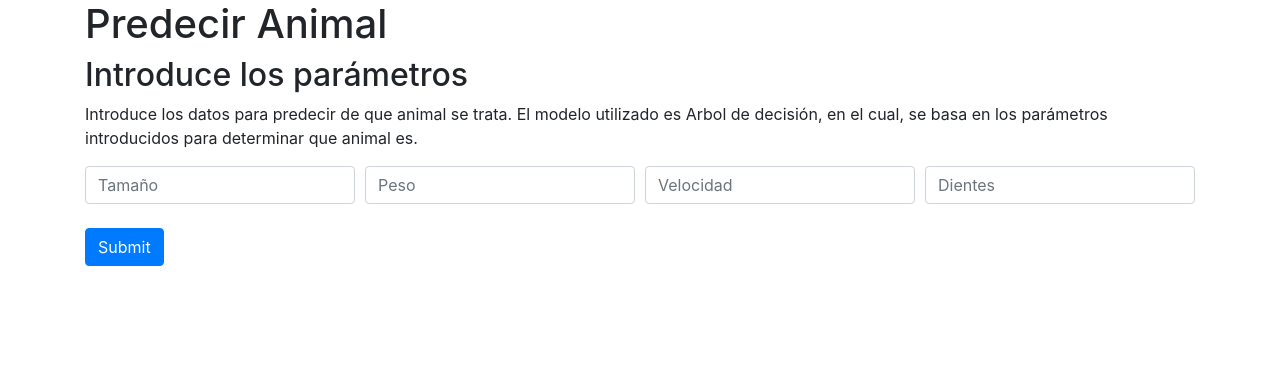
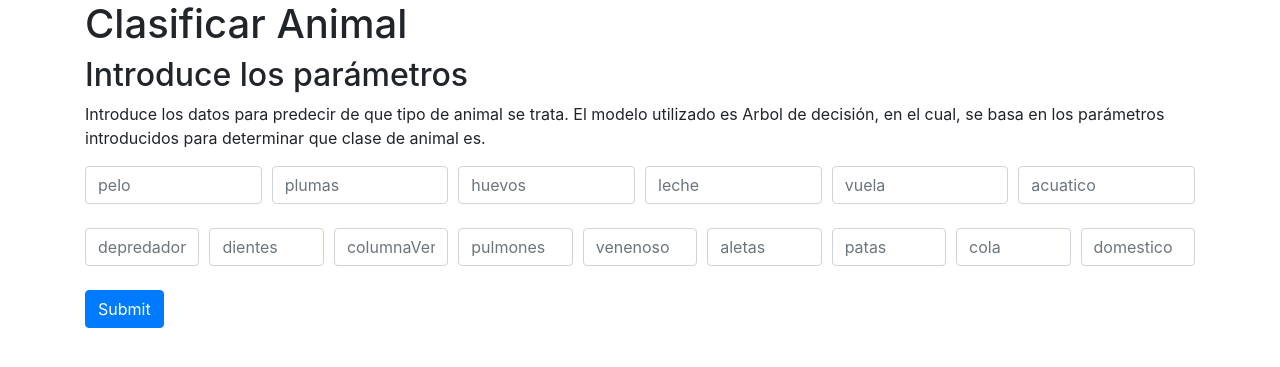
Before and after one commit to manumonforte/webApp, a Flask app: page /predecir_animal in a window 1280 px wide. Shown: the top 367 px of the page. Run offline with Flask 2, Linux system fonts and the light colour scheme; parts of the project's set-up code (start-up, migrations or seed data) failed here and were passed over; some libraries are stand-ins or nearby versions.

Commit message:
model animals implemented

```diff
--- a/main.py
+++ b/main.py
@@ -1,5 +1,14 @@
 from flask import Flask, render_template, request
+from sklearn.externals import joblib
+import pandas as pd
 
+'''FUNCIONES DE AYUDA'''
+def comprobarDatos(info):
+   for i in info.keys():
+       try:
+           value = int(info.get(i,""))
+       except:
+            print("ATENCIÓN: Debe ingresar un número entero.")
 
 '''Definimos la aplicación'''
 app = Flask(__name__)
@@ -22,17 +31,36 @@ def predecir_animal():
 @app.route('/send', methods=['GET', 'POST'])
 def form_animal():
     if request.method=='POST':
-        param1 = request.form['Param1']
-        param2 = request.form['Param2']
-        param3 = request.form['Param3']
-        param4 = request.form['Param4']
+        info = {
+        'pelo' : request.form['pelo'],
+        'plumas' : request.form['plumas'],
+        'huevos' : request.form['huevos'],
+        'leche' : request.form['leche'],
+        'vuela' : request.form['vuela'],
+        'acuatico' : request.form['acuatico'],
+        'depredador' : request.form['depredador'],
+        'dientes' : request.form['dientes'],
+        'columnaVertebral' : request.form['columnaVertebral'],
+        'pulmones' : request.form['pulmones'],
+        'venenoso' : request.form['venenoso'],
+        'aletas' : request.form['aletas'],
+        'patas' : request.form['patas'],
+        'cola' : request.form['cola'],
+        'domestico' : request.form['domestico']
+        }
+        '''Cargamos modelo y predecimos'''
+        modelo = joblib.load('pipeline_animales.pkl')
+        try:
+            comprobarDatos(info)
+            animalPredicho = modelo.predict(pd.DataFrame(info,index=[0]))
+            info_animales = pd.read_csv('dataset/class.csv',header=None)
 
-        return render_template('respuesta_animal.html',param1=param1,
-                               param2=param2,param3=param3,
-                               param4=param4)
+            animalPredicho = info_animales.loc[animalPredicho[0],:]
 
-
-
+            return render_template('RESPUESTA_ANIMAL.html',clase=animalPredicho[2],
+                               numero = animalPredicho[1],ejemplos = animalPredicho[3])
+        except ValueError:
+            return render_template('errores.html')
 
 if __name__ == '__main__':
     app.run(debug=False)
--- a/templates/predecir_animal.html
+++ b/templates/predecir_animal.html
@@ -1,30 +1,66 @@
 <!DOCTYPE html>
 <html>
     <head>
-        <title>Predecir animal</title>
+        <title>Clasificar animal</title>
         <link rel="stylesheet" href="https://stackpath.bootstrapcdn.com/bootstrap/4.3.1/css/bootstrap.min.css" integrity="sha384-ggOyR0iXCbMQv3Xipma34MD+dH/1fQ784/j6cY/iJTQUOhcWr7x9JvoRxT2MZw1T" crossorigin="anonymous">
     </head>
     <body>
-        <div class="container">
-                <h1>Predecir Animal</h1>
+        <div class="container" width=100% heigth=100%>
+            <h1>Clasificar Animal</h1>
             <h2>Introduce los parámetros</h2>
-                    <p>Introduce los datos para predecir de que animal se trata. El modelo utilizado
+            <p>Introduce los datos para predecir de que tipo de animal se trata. El modelo utilizado
             es Arbol de decisión, en el cual, se basa en los parámetros introducidos para
-                    determinar que animal es.
+            determinar que clase de animal es.
             </p>
             <form method="POST" action="/send">
             <div class="form-row">
                 <div class="col">
-                            <input type="text" class="form-control" placeholder="Tamaño" name="Param1">
+                    <input type="text" class="form-control" placeholder="pelo" name="pelo">
                 </div>
                 <div class="col">
-                             <input type="text" class="form-control" placeholder="Peso" name="Param2">
+                    <input type="text" class="form-control" placeholder="plumas" name="plumas">
                 </div>
                 <div class="col">
-                                <input type="text" class="form-control" placeholder="Velocidad" name="Param3">
+                    <input type="text" class="form-control" placeholder="huevos" name="huevos">
                 </div>
                 <div class="col">
-                                <input type="text" class="form-control" placeholder="Dientes" name="Param4">
+                    <input type="text" class="form-control" placeholder="leche" name="leche">
+                </div>
+                <div class="col">
+                    <input type="text" class="form-control" placeholder="vuela" name="vuela">
+                </div>
+                <div class="col">
+                    <input type="text" class="form-control" placeholder="acuatico" name="acuatico">
+                </div>
+            </div>
+            <br>
+            <div class="form-row">
+                <div class="col">
+                    <input type="text" class="form-control" placeholder="depredador" name="depredador">
+                </div>
+                <div class="col">
+                    <input type="text" class="form-control" placeholder="dientes" name="dientes">
+                </div>
+                <div class="col">
+                    <input type="text" class="form-control" placeholder="columnaVertebral" name="columnaVertebral">
+                </div>
+                <div class="col">
+                    <input type="text" class="form-control" placeholder="pulmones" name="pulmones">
+                </div>
+                <div class="col">
+                    <input type="text" class="form-control" placeholder="venenoso" name="venenoso">
+                </div>
+                <div class="col">
+                    <input type="text" class="form-control" placeholder="aletas" name="aletas">
+                </div>
+                <div class="col">
+                    <input type="text" class="form-control" placeholder="patas" name="patas">
+                </div>
+                <div class="col">
+                    <input type="text" class="form-control" placeholder="cola" name="cola">
+                </div>
+                <div class="col">
+                    <input type="text" class="form-control" placeholder="domestico" name="domestico">
                 </div>
             </div>
             <br>
```
Also changed, not shown: templates/errores.html (added, +12 -0 lines), templates/index.html (+15 -1 lines), templates/respuesta_animal.html (+10 -10 lines), 4 other files. Lines whose indentation alone changed are shown as unchanged.
